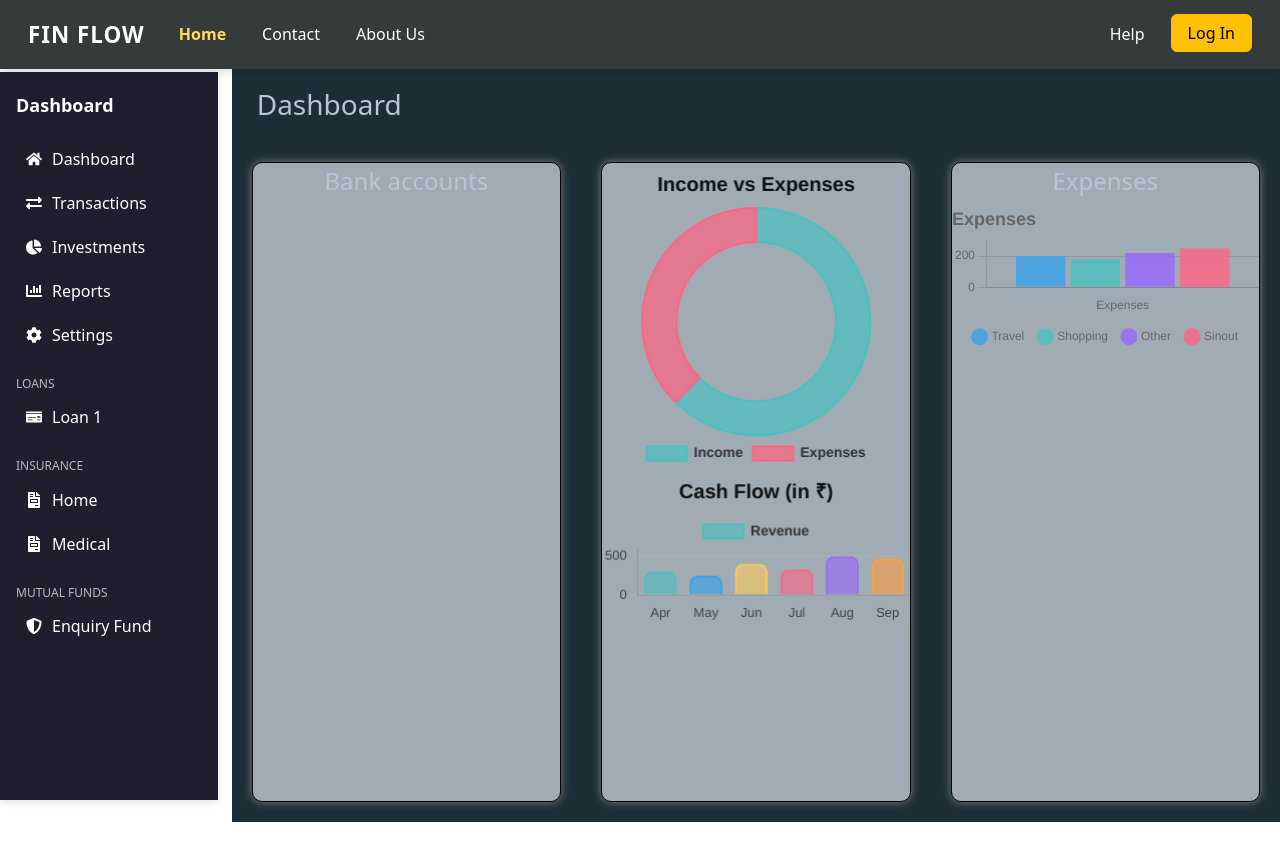
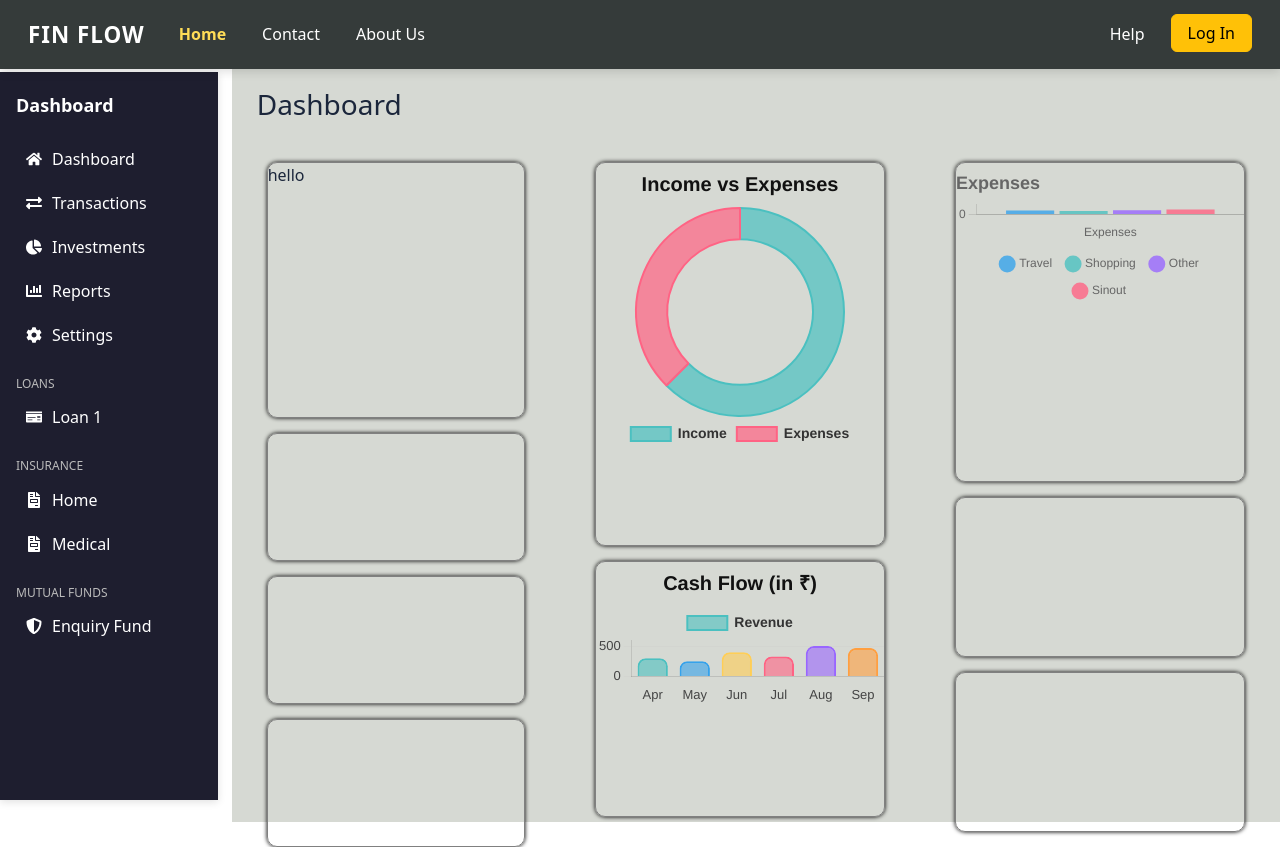
Before and after one commit to YashanshuKH/Fin-Flow, a React (Vite) app: page /dashboard in a window 1280 px wide. Before the commit the page ends 822 px from the top, so only its background shows below. Built offline with nearby package versions, Linux system fonts and the light colour scheme.

Commit message:
Dashboard update

```diff
--- a/index.html
+++ b/index.html
@@ -4,7 +4,7 @@
     <meta charset="UTF-8" />
     <link rel="icon" type="image/svg+xml" to="/vite.svg" />
     <meta name="viewport" content="width=device-width, initial-scale=1.0" />
-    <title>Vite + React</title>
+    <title>Fin Flow</title>
     <link
   href="https://cdn.jsdelivr.net/npm/bootstrap@5.3.0/dist/css/bootstrap.min.css"
   rel="stylesheet"
--- a/src/components/Dashboard/dashboard.jsx
+++ b/src/components/Dashboard/dashboard.jsx
@@ -1,10 +1,9 @@
 import styles from "./dashboard.module.css";
 import Sidebar from "../Sidebar/Sidebar";
 import Navbar from "../Navbar/Navbar";
-import Expenses from "../Graphs/Expenses"
-import Individual from "../Graphs/Individual"
-import Cashflow from "../Graphs/Cashflow"
-
+import Expenses from "../Graphs/Expenses";
+import Individual from "../Graphs/Individual";
+import Cashflow from "../Graphs/Cashflow";
 
 const dashboard = () => {
   return (
@@ -16,20 +15,34 @@ const dashboard = () => {
       <div className={styles.dashboard}>
         <div className={styles.dashboardheader}>
           <h3>Dashboard</h3>
-
         </div>
         <div className={styles.dashboard0}>
           <div className={styles.dashboard1}>
-            <center className={styles.heading}>Bank accounts</center>
+            <div className={` ${styles.bankacc} ${styles.overall}`}>hello</div>
+            <div className={` ${styles.loans} ${styles.overall}`}></div>
+            <div className={` ${styles.emi} ${styles.overall}`}></div>
+            <div className={` ${styles.insurance} ${styles.overall}`}></div>
           </div>
           <div className={styles.dashboard1}>
-            <center className={styles.heading}></center>
-            <Expenses />
-            <Cashflow />
+            <div className={` ${styles.income} ${styles.overall}`}>
+              <Expenses />
+            </div>
+            <div className={` ${styles.flow} ${styles.overall}`}>
+              <Cashflow />
+            </div>
+
           </div>
           <div className={styles.dashboard1}>
-            <center className={styles.heading}>Expenses</center>
-            <Individual />
+            <div className={` ${styles.expense} ${styles.overall}`}>
+              <Individual />
+            </div>
+            <div className={` ${styles.mutual} ${styles.overall}`}>
+
+            </div>
+            <div className={` ${styles.equity} ${styles.overall}`}>
+
+            </div>
+
           </div>
         </div>
       </div>
--- a/src/components/Dashboard/dashboard.module.css
+++ b/src/components/Dashboard/dashboard.module.css
@@ -1,40 +1,80 @@
-.dashboard{
+.dashboard {
   width: 81.9vw;
   position: absolute;
   right: 0;
-  color: #B8C5D6;
-  background-color: #1b2e35;
-
+  color: #1b263b;
+  background-color: #d6d9d3;
 }
 
-.dashboard0{
+.dashboard0 {
   width: 81.9vw;
+  height: auto;
   position: absolute;
   right: 0;
-  background-color: #1b2e35;
+  background-color: #d6d9d3;
   display: flex;
   justify-content: flex-start;
 }
 
-.dashboard1{
+.dashboard1 {
   width: 25vw;
   height: 80vh;
-    display : inline-block;
-    border: 1px ridge black;
-    border-radius: 10px;
-    background-color: rgb(161, 171, 179);
-    box-shadow: 0px 0px 8px grey;
+  display: inline-block;
+  border: none;
+  background-color: #d6d9d3;
+  /* box-shadow: 0px 0px 5px grey; */
   transition: all 0.5s ease-in-out;
   margin: 20px;
 }
 
-.dashboardheader{
+.dashboardheader {
+  font-size: 5rem;
   margin: 20px;
   margin-left: 25px;
 }
-.heading{
+.heading {
   font-size: 1.5rem;
 }
-.boxes{
+.boxes {
   width: 80vw;
 }
+
+.overall{
+  width: auto;
+  border: 0.5px solid grey;
+  box-shadow: 0px 0px 4px black ;
+  border-radius: 10px;
+  margin:15px;
+}
+
+.bankacc{
+  height: 40%;
+  margin-top: 0;
+}
+.loans{
+  height: 20%;
+}
+.emi{
+  height: 20%;
+}
+.insurance{
+  height: 20%;
+}
+.income{
+  height: 60%;
+  margin-top: 0;
+
+}
+.flow{
+  height: 40%;
+}
+.expense{
+  height: 50%;
+  margin-top: 0;
+}
+.mutual{
+  height: 25%;
+}
+.equity{
+  height: 25%;
+}
```
Lines whose indentation alone changed are shown as unchanged.
